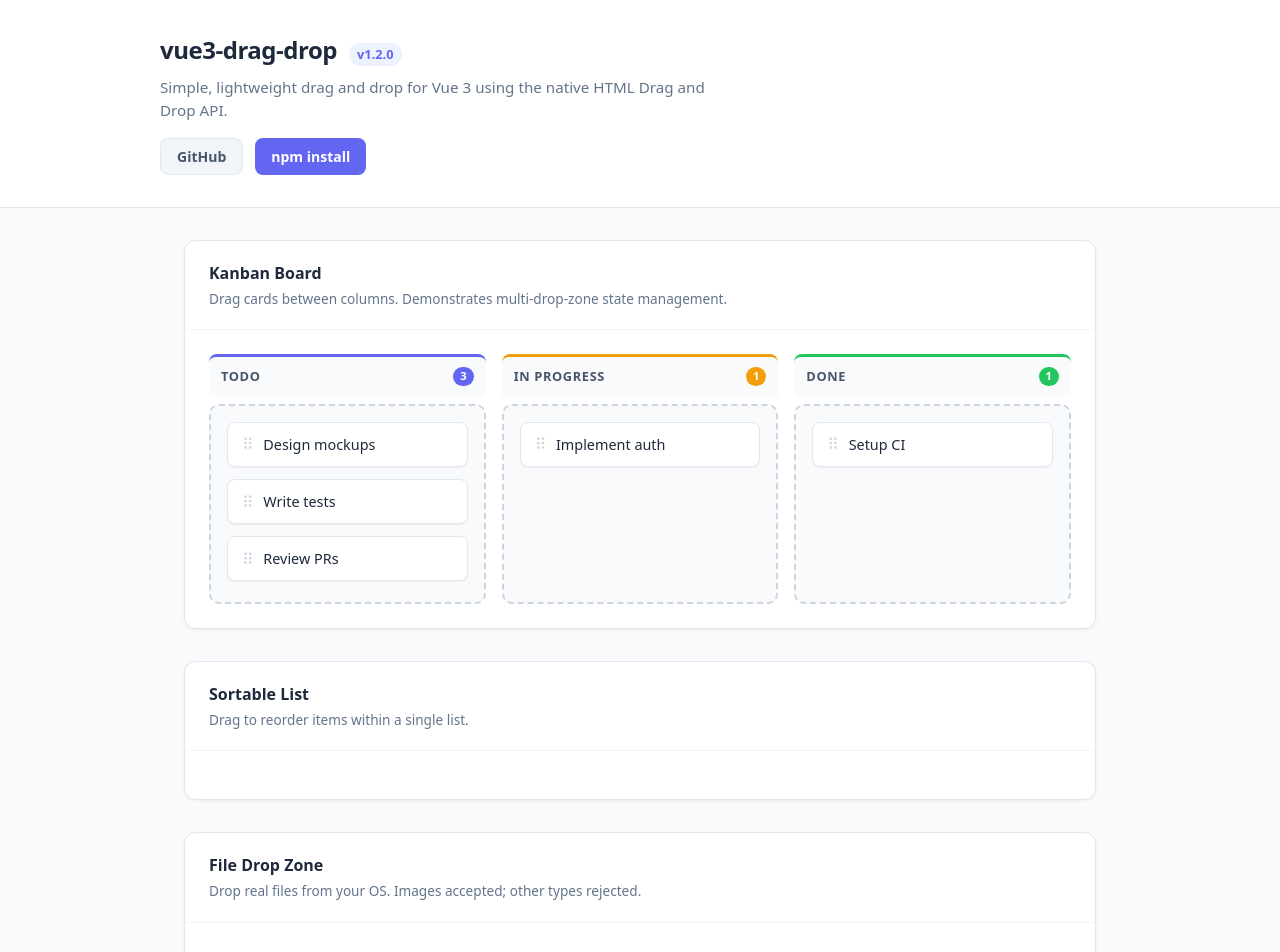
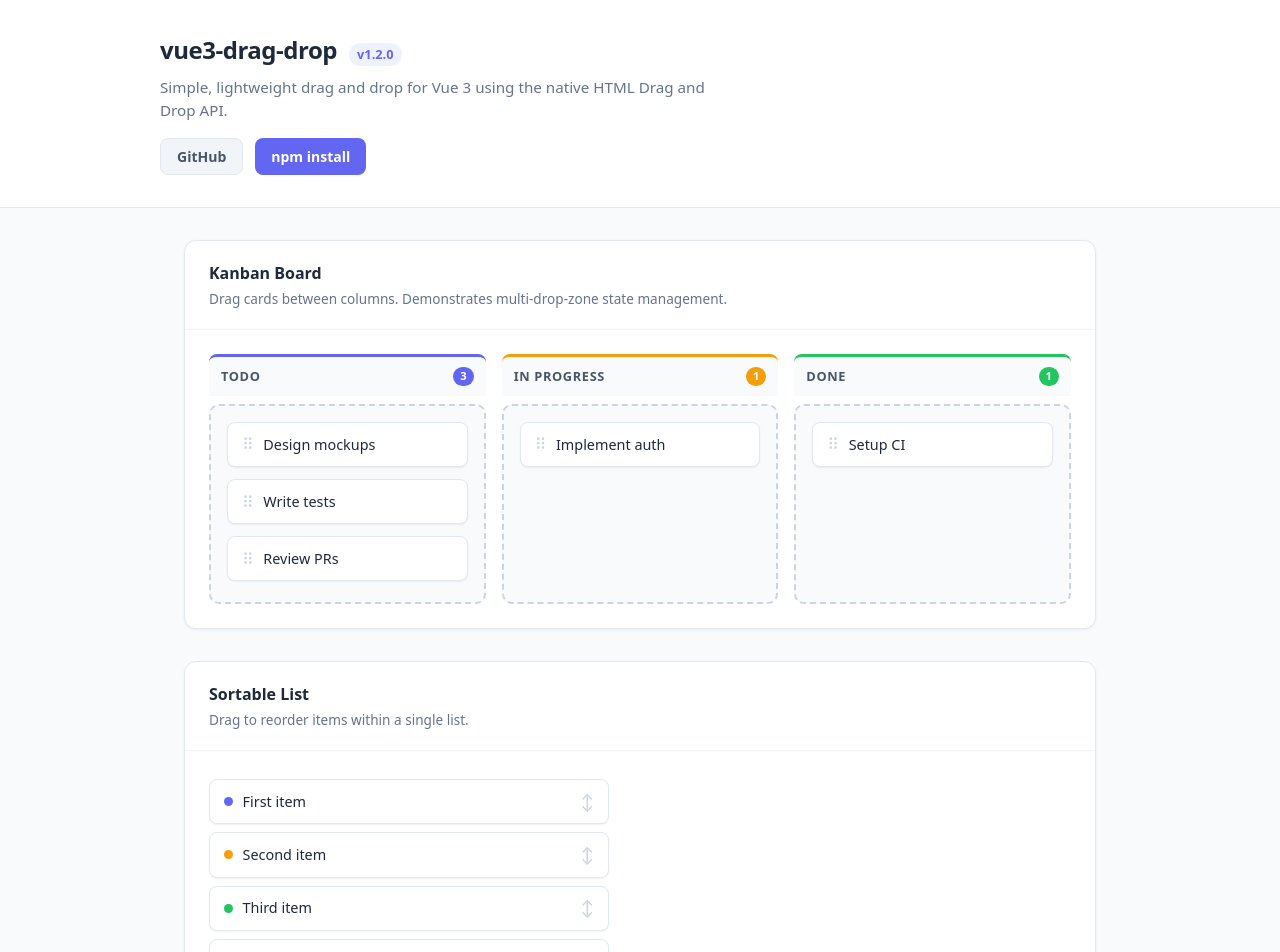
Before and after one commit to TusharJoy/vue3-drag-drop, a Vue app: page / in a window 1280 px wide. Shown: the top 952 px of the page. Built offline with nearby package versions, Linux system fonts and the light colour scheme.

Commit message:
feat: add sortable list demo section

```diff
--- a/src/App.vue
+++ b/src/App.vue
@@ -23,6 +23,36 @@ function kanbanDrop(targetColId, card) {
   }
   const target = kanbanCols.value.find((c) => c.id === targetColId);
   if (target) target.cards.push(card);
+}
+
+// ── Sortable list ──
+const sortableItems = ref([
+  { id: "s1", label: "First item",  color: "#6366f1" },
+  { id: "s2", label: "Second item", color: "#f59e0b" },
+  { id: "s3", label: "Third item",  color: "#22c55e" },
+  { id: "s4", label: "Fourth item", color: "#ef4444" },
+  { id: "s5", label: "Fifth item",  color: "#8b5cf6" },
+]);
+const sortableDragId = ref(null);
+const sortableOverId = ref(null);
+
+function sortableDragStart(item) {
+  sortableDragId.value = item.id;
+}
+
+function sortableDragEnd() {
+  sortableDragId.value = null;
+  sortableOverId.value = null;
+}
+
+function sortableDrop(targetItem) {
+  if (!sortableDragId.value || sortableDragId.value === targetItem.id) return;
+  const from = sortableItems.value.findIndex((i) => i.id === sortableDragId.value);
+  const to   = sortableItems.value.findIndex((i) => i.id === targetItem.id);
+  const moved = sortableItems.value.splice(from, 1)[0];
+  sortableItems.value.splice(to, 0, moved);
+  sortableDragId.value = null;
+  sortableOverId.value = null;
 }
 </script>
 
@@ -88,7 +118,29 @@ function kanbanDrop(targetColId, card) {
           <p class="section-desc">Drag to reorder items within a single list.</p>
         </div>
         <div class="section-body">
-          <!-- Task 3 content goes here -->
+          <div class="sortable-list">
+            <Drop
+              v-for="item in sortableItems"
+              :key="item.id"
+              class="drop-zone sortable-drop"
+              :class="{ over: sortableOverId === item.id && sortableDragId !== item.id }"
+              @dragenter="() => sortableOverId = item.id"
+              @dragleave="() => { if (sortableOverId === item.id) sortableOverId = null }"
+              @drop="() => sortableDrop(item)"
+            >
+              <Drag
+                :transfer-data="item"
+                class="drag-item sortable-item"
+                :class="{ dragging: sortableDragId === item.id }"
+                @dragstart="() => sortableDragStart(item)"
+                @dragend="sortableDragEnd"
+              >
+                <span class="dot" :style="{ background: item.color }"></span>
+                {{ item.label }}
+                <span class="sortable-handle">↕</span>
+              </Drag>
+            </Drop>
+          </div>
         </div>
       </section>
 
@@ -277,4 +329,13 @@ body {
 }
 .site-footer a { color: #64748b; text-decoration: none; }
 .site-footer a:hover { color: #6366f1; }
+
+/* ── Sortable list ── */
+.sortable-list { display: flex; flex-direction: column; gap: 0; max-width: 400px; }
+.sortable-drop { min-height: unset; padding: 0.25rem 0; border: none; background: transparent; border-radius: 0; }
+.sortable-drop.over { border: none; background: transparent; }
+.sortable-drop.over .sortable-item { transform: translateY(2px); }
+.sortable-item { width: 100%; justify-content: flex-start; }
+.sortable-item.dragging { opacity: 0.4; }
+.sortable-handle { margin-left: auto; color: #cbd5e1; font-size: 1rem; }
 </style>
```
